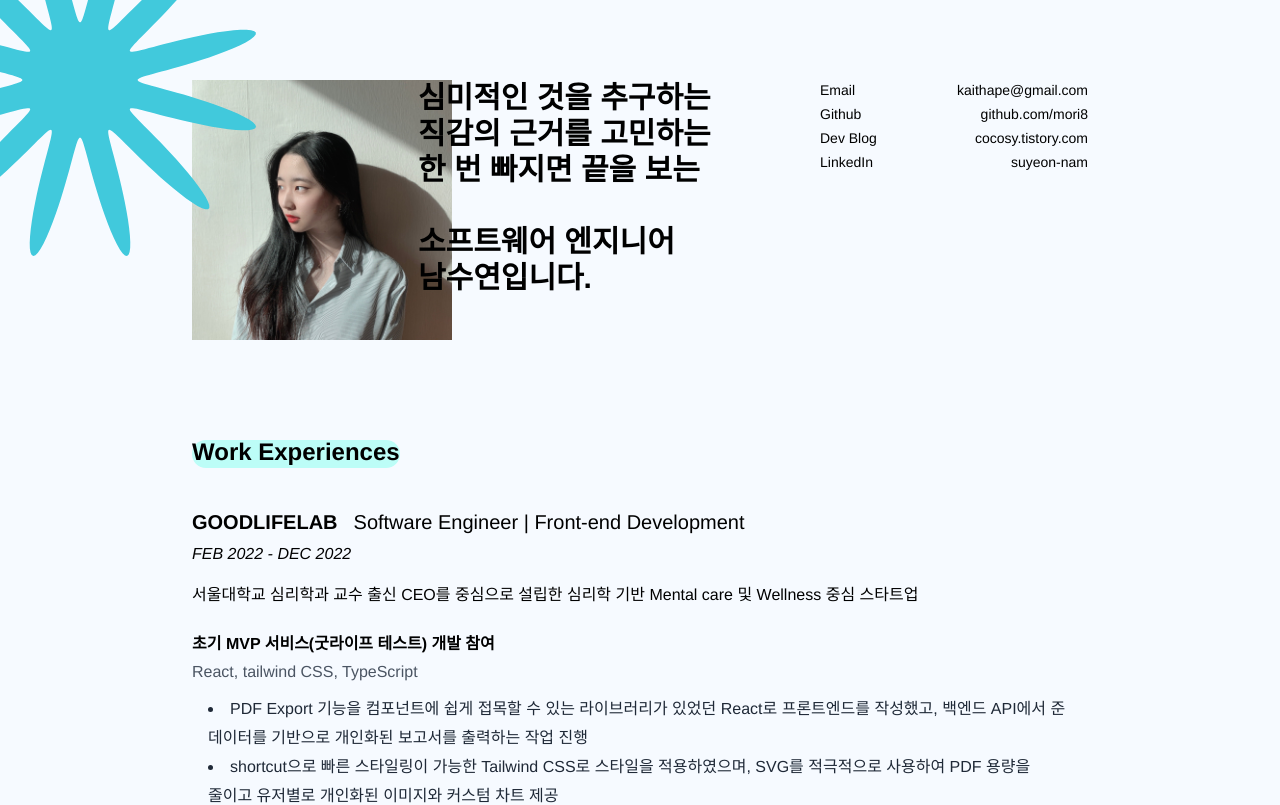
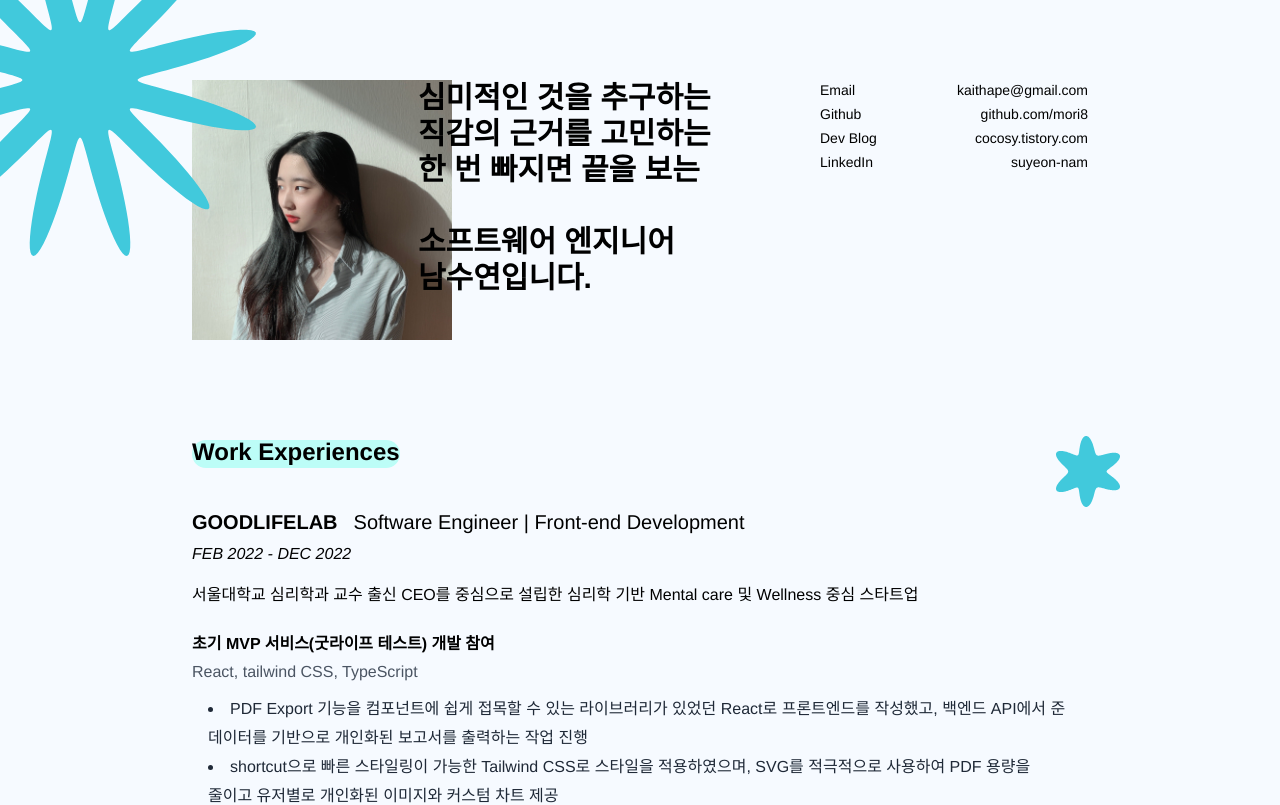
Before and after one commit to mori8/resume, a Next.js app: page / in a window 1280 px wide. Shown: the top 805 px of the page. Built offline with nearby package versions, Linux system fonts and the light colour scheme.

Commit message:
Style: HighlightedText에 눈꽃 장식 추가

```diff
--- a/components/atoms/HighlightedText.tsx
+++ b/components/atoms/HighlightedText.tsx
@@ -1,4 +1,5 @@
 import * as React from "react";
+import Image from "next/image";
 import classNames from "classnames";
 
 export interface IHighlightedTextProps {
@@ -9,8 +10,9 @@ export interface IHighlightedTextProps {
 }
 
 export default function HighlightedText(props: IHighlightedTextProps) {
-  const { backgroundSize = "base", children,className } = props;
+  const { backgroundSize = "base", children, className } = props;
   return (
+    <div className="flex flex-row justify-between relative">
       <div
         className={classNames(
           'inline-block font-bold after:content-[""] after:float-left after:bg-celeste after:w-full after:h-7 after:rounded-full after:-mt-7',
@@ -26,5 +28,14 @@ export default function HighlightedText(props: IHighlightedTextProps) {
       >
         {children}
       </div>
+      <div className="absolute right-0 translate-x-1/2">
+        <Image
+          src="/images/snow-vector.svg"
+          alt="decoration"
+          width={64}
+          height={72}
+        />
+      </div>
+    </div>
   );
 }
--- a/components/templates/ResumeTemplate.tsx
+++ b/components/templates/ResumeTemplate.tsx
@@ -11,7 +11,7 @@ export interface IResumeTemplateProps {}
 
 export default function ResumeTemplate(props: IResumeTemplateProps) {
   return (
-    <div className="w-1/2 max-w-[72rem] min-w-[60rem] mx-auto h-full px-8 py-20">
+    <div className="w-1/2 max-w-[72rem] min-w-[60rem] mx-auto h-full px-8 pt-20 pb-64">
       <>
         <ResumeHeader />
       </>
```
Also changed, not shown: public/images/snow-vector.svg (added). Lines whose indentation alone changed are shown as unchanged.
